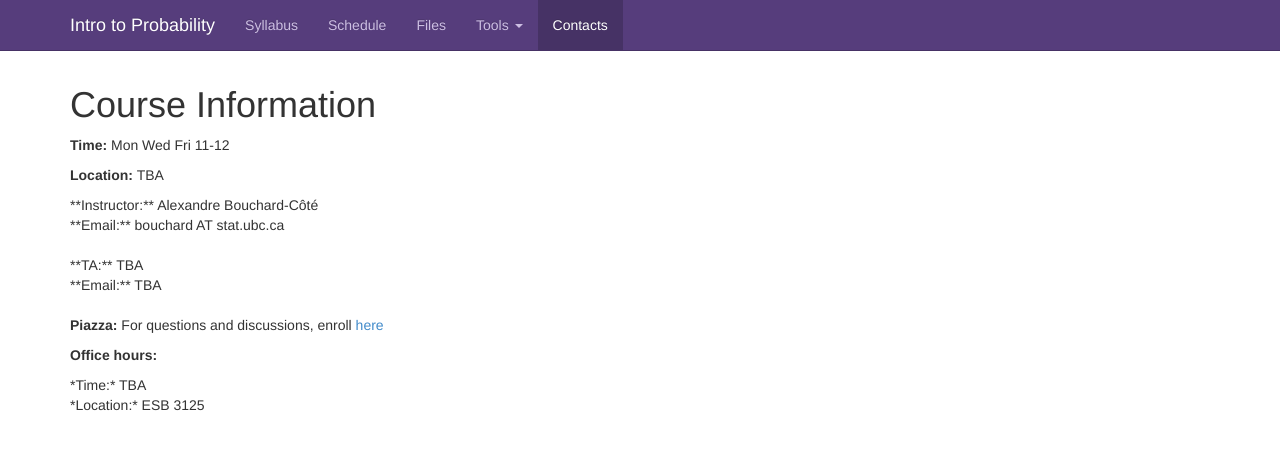
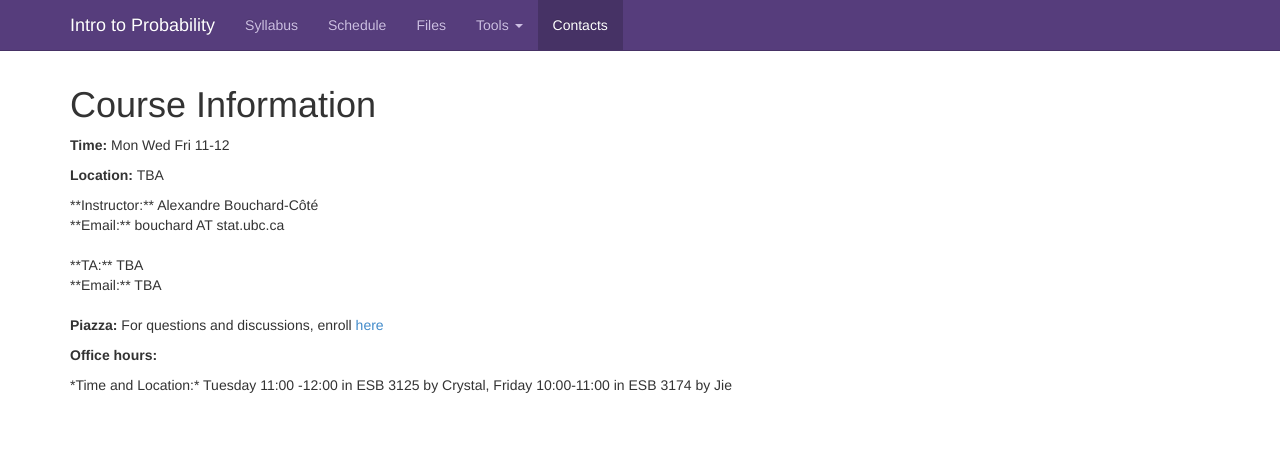
Before and after one commit to alexandrebouchard/stat302-web-fa2015-16, a Jekyll site: the page built from contacts.md, in a window 1280 px wide. Shown: the top 450 px of the page. Built offline with Jekyll 4.4.1, drawn with Linux system fonts in a browser that asks for light colours; nearby versions of some CDN libraries; Markdown is read by kramdown in place of the engine named in the settings; comment, search, counter and statistics services are not loaded.

Commit message:
change time and location for office hour

```diff
--- a/contacts.md
+++ b/contacts.md
@@ -26,6 +26,7 @@ Course Information
 
 **Office hours:**
 <address>
-*Time:* TBA <br/>
-*Location:* ESB 3125
+*Time and Location:*  Tuesday 11:00 -12:00  in ESB 3125 by Crystal,
+Friday 10:00-11:00 in ESB 3174 by Jie <br/>
+
 </address>
```
